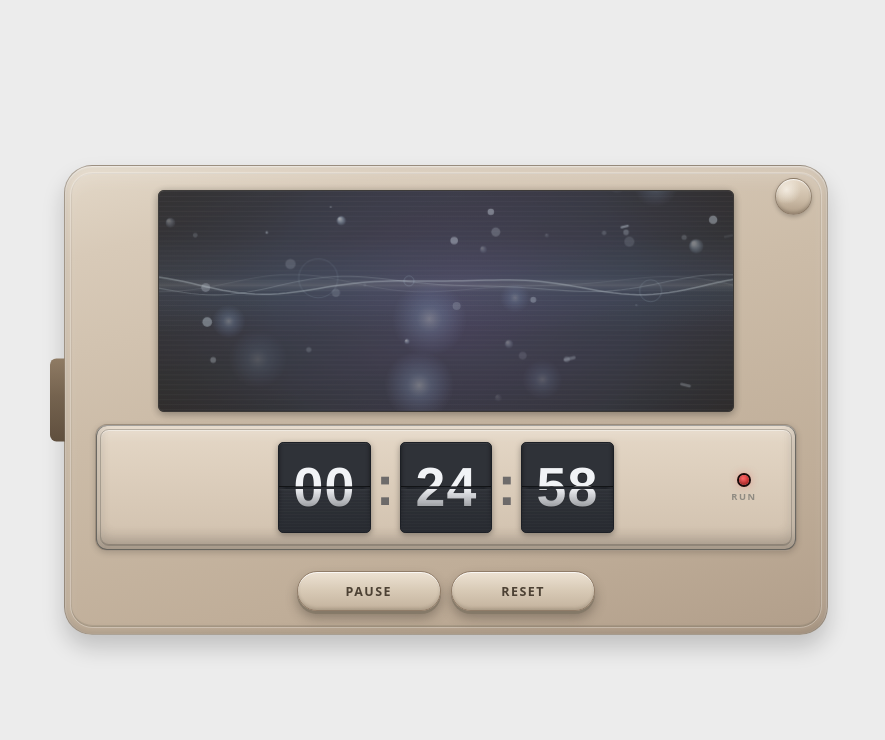
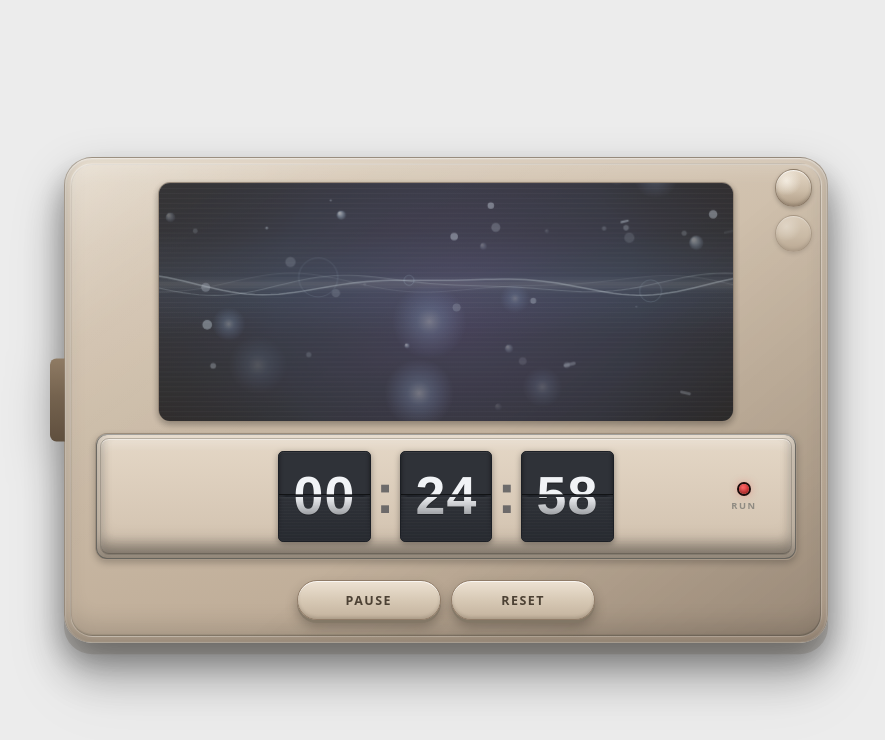
Before and after one commit to yvonnelilee-jpg/pomodoro-timer, a website built with Vite: page index.html in a window 1280 px wide. Both pictures are taken after a click on the button "START". Shown: the whole page, without its empty margins (194-1079 px from the left). Built offline with nearby package versions, Linux system fonts and the light colour scheme.

Commit message:
added a control for time presets

```diff
--- a/index.html
+++ b/index.html
@@ -25,6 +25,14 @@
                         <option value="brick">Brick</option>
                         <option value="turquoise">Dark Turquoise</option>
                         <option value="olive">Olive</option>
+                    </select>
+                    <select id="preset-duration-select" class="timer-controls__theme-select" aria-label="Duration preset">
+                        <option value="custom">Custom</option>
+                        <option value="5">5 min</option>
+                        <option value="10">10 min</option>
+                        <option value="15">15 min</option>
+                        <option value="25" selected>25 min</option>
+                        <option value="50">50 min</option>
                     </select>
                 </div>
                 <div class="tamagotchi-screen">
--- a/src/js/timer-app.js
+++ b/src/js/timer-app.js
@@ -9,6 +9,9 @@ import { mountWheelPickerColumns, attachWheel } from './wheel-picker.js'
 import { playCompletionSound, stopCompletionSound } from './completion-sound.js'
 import { runWheelCompletionCelebration } from './completion-celebration.js'
 import { runWheelRunningAnimation } from './running-wheel-animation.js'
+
+/** Minute values shown in the preset knob (hours and seconds cleared when applied). */
+const PRESET_MINUTES = Object.freeze([5, 10, 15, 25, 50])
 
 /**
  * Query required elements and start listeners. No-op if DOM is incomplete.
@@ -26,6 +29,7 @@ export function initTimerApp() {
   const startPauseBtn = document.getElementById('start-pause-btn')
   const resetBtn = document.getElementById('reset-btn')
   const themeSelect = document.getElementById('theme-select')
+  const presetSelect = document.getElementById('preset-duration-select')
 
   if (
     !root ||
@@ -38,7 +42,8 @@ export function initTimerApp() {
     !timerDisplay ||
     !startPauseBtn ||
     !resetBtn ||
-    !(themeSelect instanceof HTMLSelectElement)
+    !(themeSelect instanceof HTMLSelectElement) ||
+    !(presetSelect instanceof HTMLSelectElement)
   ) {
     console.error('[pomodoro] Missing required DOM nodes; timer not initialized.')
     return
@@ -147,6 +152,13 @@ export function initTimerApp() {
     }
   }
 
+  function syncPresetSelectFromTotal() {
+    const { h, m, s } = hmsFromRemaining(totalSeconds)
+    const matchPreset =
+      h === 0 && s === 0 && PRESET_MINUTES.includes(m) ? String(m) : 'custom'
+    presetSelect.value = matchPreset
+  }
+
   function updateCountdownDisplay(animate = false) {
     const { h, m, s } = hmsFromRemaining(remaining)
     flipHours.setValue(pad2(h), animate)
@@ -162,6 +174,7 @@ export function initTimerApp() {
     remaining = totalSeconds
     updateCountdownDisplay(false)
     updateTimerDatetime()
+    syncPresetSelectFromTotal()
   }
 
   /** Restore readout and wheels to the full length of the current session (`totalSeconds`). */
@@ -191,6 +204,7 @@ export function initTimerApp() {
     wheelHoursViewport.classList.toggle('wheel-picker__viewport--disabled', running)
     wheelMinutesViewport.classList.toggle('wheel-picker__viewport--disabled', running)
     wheelSecondsViewport.classList.toggle('wheel-picker__viewport--disabled', running)
+    presetSelect.disabled = running
     if (running) setMode('Run')
     else if (remaining <= 0) setMode('Done')
     else if (remaining < totalSeconds) setMode('Pause')
@@ -274,6 +288,7 @@ export function initTimerApp() {
 
   updateCountdownDisplay(false)
   updateTimerDatetime()
+  syncPresetSelectFromTotal()
   const savedTheme = (() => {
     try {
       return window.localStorage.getItem(THEME_KEY) || 'parchment'
@@ -288,6 +303,17 @@ export function initTimerApp() {
     applyTheme(themeSelect.value)
   })
 
+  presetSelect.addEventListener('change', () => {
+    if (presetSelect.value === 'custom') return
+    const next = Number.parseInt(presetSelect.value, 10)
+    if (!Number.isFinite(next) || !PRESET_MINUTES.includes(next)) return
+    hours = 0
+    minutes = next
+    seconds = 0
+    applyDurationFromPickers()
+    refreshUiState()
+  })
+
   startPauseBtn.addEventListener('click', () => {
     if (running) pauseTimer()
     else startTimer()
--- a/src/styles/pomodoro-shell.css
+++ b/src/styles/pomodoro-shell.css
@@ -3,13 +3,17 @@
 .pomodoro-timer {
   margin: 0 auto;
   width: min(100%, 47.8rem);
+  filter: drop-shadow(0 1.1rem 1.4rem rgba(0, 0, 0, 0.22));
 }
 
 .pomodoro-timer__case {
   position: relative;
   padding: clamp(1rem, 2.8vw, 1.35rem) clamp(1.35rem, 4vw, 1.9rem) clamp(1.05rem, 3vw, 1.4rem);
   border-radius: var(--radius-case);
-  background: linear-gradient(
+  background:
+    radial-gradient(140% 110% at 14% 8%, rgba(255, 255, 255, 0.34) 0%, rgba(255, 255, 255, 0) 45%),
+    radial-gradient(140% 110% at 84% 100%, rgba(0, 0, 0, 0.2) 0%, rgba(0, 0, 0, 0) 55%),
+    linear-gradient(
       165deg,
       var(--color-case-highlight) 0%,
       #e4dfd4 12%,
@@ -18,10 +22,13 @@
       #b4ada0 100%
     );
   box-shadow:
-    0 0.8rem 1.4rem rgba(0, 0, 0, 0.18),
+    0 0.7rem 0 rgba(80, 71, 59, 0.2),
+    0 1.05rem 1.7rem rgba(0, 0, 0, 0.24),
+    0 2.1rem 2.9rem rgba(0, 0, 0, 0.2),
     inset 0 1px 2px rgba(255, 255, 255, 0.6),
     inset 0 -3px 8px rgba(0, 0, 0, 0.12),
-    inset 0 14px 18px rgba(255, 255, 255, 0.14);
+    inset 0 14px 18px rgba(255, 255, 255, 0.14),
+    inset 0 -18px 22px rgba(0, 0, 0, 0.12);
   border: 1px solid rgba(121, 115, 106, 0.5);
 }
 
@@ -30,11 +37,15 @@
   position: absolute;
   inset: 0.35rem;
   border-radius: calc(var(--radius-case) - 0.35rem);
-  border: 1px solid rgba(255, 255, 255, 0.25);
+  border: 1px solid rgba(255, 255, 255, 0.18);
+  background:
+    linear-gradient(145deg, rgba(255, 255, 255, 0.2) 0%, rgba(255, 255, 255, 0.03) 18%, transparent 40%),
+    linear-gradient(320deg, rgba(0, 0, 0, 0.14) 0%, rgba(0, 0, 0, 0) 44%);
   box-shadow:
     inset 0 0 0 1px rgba(0, 0, 0, 0.06),
     inset 0 1px 0 rgba(255, 255, 255, 0.35),
-    inset 0 -2px 0 rgba(83, 77, 67, 0.14);
+    inset 0 -2px 0 rgba(83, 77, 67, 0.14),
+    inset -1px -1px 0 rgba(0, 0, 0, 0.1);
   pointer-events: none;
 }
 
--- a/src/styles/running-wheel-animation.css
+++ b/src/styles/running-wheel-animation.css
@@ -5,10 +5,11 @@
   z-index: 18;
   display: block;
   pointer-events: none;
-  border: 1px solid rgba(18, 19, 22, 0.9);
+  border: 1px solid rgba(107, 102, 93, 0.55);
   box-shadow:
-    inset 0 0 0 1px rgba(255, 255, 255, 0.05),
-    0 2px 8px rgba(0, 0, 0, 0.24);
+    var(--shadow-case-in),
+    inset 0 0 0 1px var(--color-face-border),
+    0 3px 7px rgba(0, 0, 0, 0.22);
 }
 
 .wheel-picker--animating .wheel-picker__columns,
@@ -19,7 +20,6 @@
 
 .wheel-picker--animating .wheel-picker__columns,
 .wheel-picker--animating .wheel-picker__highlight,
-.wheel-picker--animating .wheel-picker__fade,
-.wheel-picker--animating .wheel-picker__chrome::before {
+.wheel-picker--animating .wheel-picker__fade {
   transition: opacity 0.18s ease;
 }
--- a/src/styles/terminal-theme.css
+++ b/src/styles/terminal-theme.css
@@ -5,6 +5,14 @@
 }
 .pomodoro-timer[data-theme='oxblood'] .pomodoro-timer__face {
   background: linear-gradient(180deg, #4f1408 0%, #3c0f05 100%);
+  border-color: rgba(38, 10, 5, 0.62);
+}
+.pomodoro-timer[data-theme='oxblood'] .wheel-picker__chrome {
+  background: linear-gradient(180deg, #4f1408 0%, #3c0f05 100%);
+  border-color: rgba(38, 10, 5, 0.62);
+}
+.pomodoro-timer[data-theme='oxblood'] .wheel-picker__running-canvas,
+.pomodoro-timer[data-theme='oxblood'] .wheel-picker--celebrating .wheel-picker__celebration-canvas {
   border-color: rgba(38, 10, 5, 0.62);
 }
 .pomodoro-timer[data-theme='oxblood'] .timer-controls__btn {
@@ -29,6 +37,14 @@
   background: linear-gradient(180deg, #e5d8c7 0%, #d0c0ad 100%);
   border-color: rgba(109, 95, 79, 0.52);
 }
+.pomodoro-timer[data-theme='parchment'] .wheel-picker__chrome {
+  background: linear-gradient(180deg, #e5d8c7 0%, #d0c0ad 100%);
+  border-color: rgba(109, 95, 79, 0.52);
+}
+.pomodoro-timer[data-theme='parchment'] .wheel-picker__running-canvas,
+.pomodoro-timer[data-theme='parchment'] .wheel-picker--celebrating .wheel-picker__celebration-canvas {
+  border-color: rgba(109, 95, 79, 0.52);
+}
 .pomodoro-timer[data-theme='parchment'] .timer-controls__btn {
   background: linear-gradient(180deg, #ede2d3 0%, #d8cab6 48%, #c3b29d 100%);
   border-color: #907c68;
@@ -49,6 +65,14 @@
 }
 .pomodoro-timer[data-theme='brick'] .pomodoro-timer__face {
   background: linear-gradient(180deg, #555555 0%, #353535 100%);
+  border-color: rgba(22, 22, 22, 0.62);
+}
+.pomodoro-timer[data-theme='brick'] .wheel-picker__chrome {
+  background: linear-gradient(180deg, #555555 0%, #353535 100%);
+  border-color: rgba(22, 22, 22, 0.62);
+}
+.pomodoro-timer[data-theme='brick'] .wheel-picker__running-canvas,
+.pomodoro-timer[data-theme='brick'] .wheel-picker--celebrating .wheel-picker__celebration-canvas {
   border-color: rgba(22, 22, 22, 0.62);
 }
 .pomodoro-timer[data-theme='brick'] .timer-controls__btn {
@@ -73,6 +97,14 @@
   background: linear-gradient(180deg, #3f8688 0%, #2a6466 100%);
   border-color: rgba(20, 63, 65, 0.56);
 }
+.pomodoro-timer[data-theme='turquoise'] .wheel-picker__chrome {
+  background: linear-gradient(180deg, #3f8688 0%, #2a6466 100%);
+  border-color: rgba(20, 63, 65, 0.56);
+}
+.pomodoro-timer[data-theme='turquoise'] .wheel-picker__running-canvas,
+.pomodoro-timer[data-theme='turquoise'] .wheel-picker--celebrating .wheel-picker__celebration-canvas {
+  border-color: rgba(20, 63, 65, 0.56);
+}
 .pomodoro-timer[data-theme='turquoise'] .timer-controls__btn {
   background: linear-gradient(180deg, #58a7aa 0%, #3d878a 48%, #2a6769 100%);
   border-color: #1f5758;
@@ -95,6 +127,14 @@
   background: linear-gradient(180deg, #7b6e4e 0%, #5e543d 100%);
   border-color: rgba(59, 52, 37, 0.58);
 }
+.pomodoro-timer[data-theme='olive'] .wheel-picker__chrome {
+  background: linear-gradient(180deg, #7b6e4e 0%, #5e543d 100%);
+  border-color: rgba(59, 52, 37, 0.58);
+}
+.pomodoro-timer[data-theme='olive'] .wheel-picker__running-canvas,
+.pomodoro-timer[data-theme='olive'] .wheel-picker--celebrating .wheel-picker__celebration-canvas {
+  border-color: rgba(59, 52, 37, 0.58);
+}
 .pomodoro-timer[data-theme='olive'] .timer-controls__btn {
   background: linear-gradient(180deg, #8c7d58 0%, #736646 48%, #5f5338 100%);
   border-color: #4c422e;
--- a/src/styles/timer-controls.css
+++ b/src/styles/timer-controls.css
@@ -16,6 +16,10 @@
   top: clamp(0.45rem, 1.35vw, 0.72rem);
   right: clamp(0.58rem, 1.9vw, 0.95rem);
   z-index: 4;
+  display: flex;
+  flex-direction: column;
+  align-items: center;
+  gap: clamp(0.35rem, 1vw, 0.5rem);
 }
 
 .timer-controls__theme-select {
@@ -39,6 +43,11 @@
   background-position:
     center center,
     center center;
+}
+
+.timer-controls__theme-select:disabled {
+  opacity: 0.55;
+  cursor: not-allowed;
 }
 
 .timer-controls__btn {
--- a/src/styles/timer-face.css
+++ b/src/styles/timer-face.css
@@ -9,9 +9,10 @@
   box-shadow:
     var(--shadow-case-in),
     inset 0 0 0 1px var(--color-face-border),
-    0 2px 6px rgba(0, 0, 0, 0.16),
+    0 3px 7px rgba(0, 0, 0, 0.22),
     inset 0 10px 12px rgba(255, 255, 255, 0.18),
-    inset 0 -12px 14px rgba(0, 0, 0, 0.12);
+    inset 0 -12px 14px rgba(0, 0, 0, 0.12),
+    inset 0 -18px 18px rgba(0, 0, 0, 0.12);
   border: 1px solid rgba(107, 102, 93, 0.55);
 }
 
@@ -23,6 +24,8 @@
   border: 1px solid rgba(96, 91, 83, 0.36);
   box-shadow:
     inset 0 1px 0 rgba(255, 255, 255, 0.4),
-    inset 0 -1px 0 rgba(0, 0, 0, 0.18);
+    inset 0 -1px 0 rgba(0, 0, 0, 0.18),
+    inset 0 8px 10px rgba(255, 255, 255, 0.08),
+    inset 0 -10px 12px rgba(0, 0, 0, 0.14);
   pointer-events: none;
 }
--- a/src/styles/wheel-picker.css
+++ b/src/styles/wheel-picker.css
@@ -30,29 +30,35 @@
 
 .wheel-picker__chrome {
   position: relative;
-  border-radius: 0.38rem;
-  background: var(--wheel-bg);
+  z-index: 2;
+  padding: clamp(0.35rem, 1.2vw, 0.55rem) clamp(0.32rem, 1vw, 0.5rem);
+  border-radius: 0.75rem;
+  background: linear-gradient(180deg, #dcd7cc 0%, var(--color-face-recess) 100%);
   box-shadow:
-    inset 0 0 0 1px rgba(255, 255, 255, 0.05),
-    0 2px 8px rgba(0, 0, 0, 0.25),
-    inset 0 12px 18px rgba(255, 255, 255, 0.03),
-    inset 0 -8px 14px rgba(0, 0, 0, 0.26);
-  border: 1px solid rgba(18, 19, 22, 0.9);
+    var(--shadow-case-in),
+    inset 0 0 0 1px var(--color-face-border),
+    0 3px 7px rgba(0, 0, 0, 0.22),
+    inset 0 10px 12px rgba(255, 255, 255, 0.18),
+    inset 0 -12px 14px rgba(0, 0, 0, 0.12),
+    inset 0 -18px 18px rgba(0, 0, 0, 0.12);
+  border: 1px solid rgba(107, 102, 93, 0.55);
   overflow: hidden;
 }
 
+/* Inner bezel ring — matches `.pomodoro-timer__face::before` */
 .wheel-picker__chrome::before {
   content: "";
   position: absolute;
-  inset: 0;
+  inset: 0.28rem;
+  border-radius: 0.55rem;
+  border: 1px solid rgba(96, 91, 83, 0.36);
+  box-shadow:
+    inset 0 1px 0 rgba(255, 255, 255, 0.4),
+    inset 0 -1px 0 rgba(0, 0, 0, 0.18),
+    inset 0 8px 10px rgba(255, 255, 255, 0.08),
+    inset 0 -10px 12px rgba(0, 0, 0, 0.14);
   pointer-events: none;
-  background: linear-gradient(
-    145deg,
-    rgba(255, 255, 255, 0.16) 0%,
-    rgba(255, 255, 255, 0.04) 20%,
-    transparent 42%
-  );
-  z-index: 3;
+  z-index: 0;
 }
 
 .wheel-picker__headings {
@@ -74,11 +80,15 @@
 }
 
 .wheel-picker__columns {
+  position: relative;
   display: flex;
   align-items: stretch;
   justify-content: stretch;
   width: 100%;
   min-height: calc(var(--wheel-item) * var(--wheel-visible));
+  border-radius: 0.5rem;
+  background: var(--wheel-bg);
+  overflow: hidden;
 }
 
 .wheel-picker__column {
```
Also changed, not shown: src/styles/completion-celebration.css (+4 -3 lines). Lines whose indentation alone changed are shown as unchanged.
